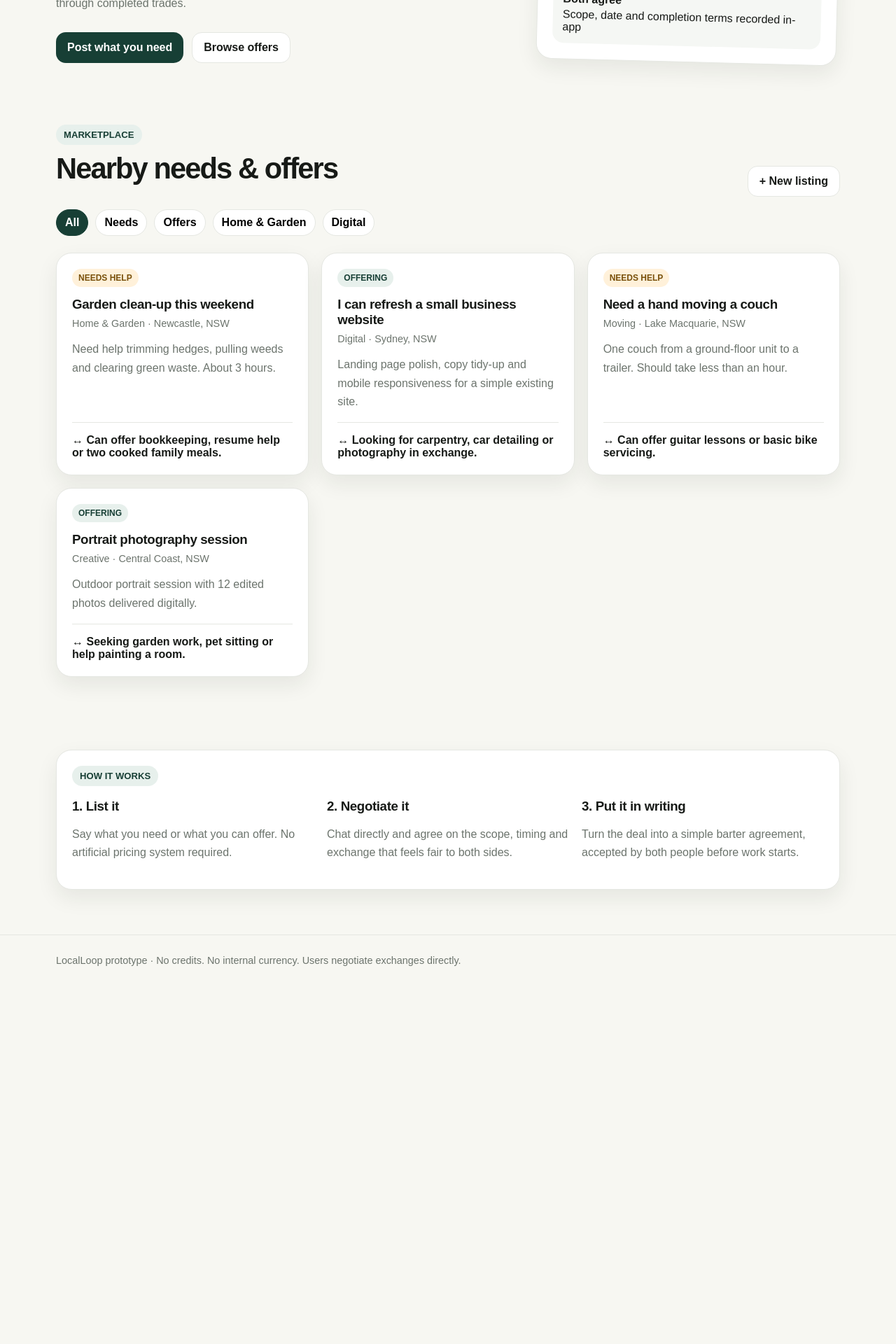
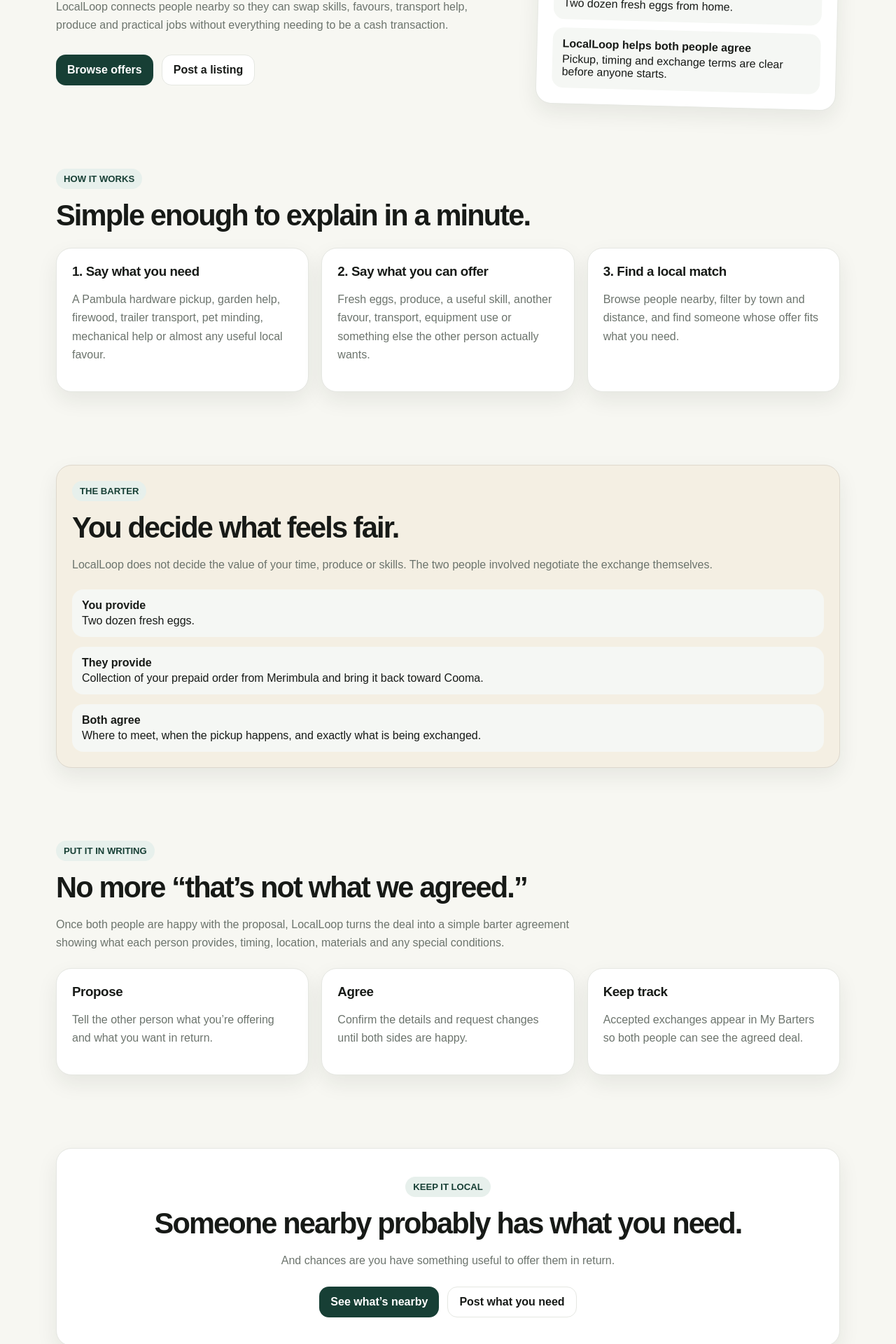
Before and after one commit to ryleycampbell93/LocalLoop, a Next.js app: page / in a window 1280 px wide. Shown: the part 500-2420 px from the top of the page at 70% size. Before the commit the page ends 1928 px from the top, so only its background shows below. Built offline with nearby package versions, Linux system fonts and the light colour scheme.

Commit message:
Add scrolling homepage explainer

```diff
--- a/app/page.tsx
+++ b/app/page.tsx
@@ -1,49 +1,210 @@
 import Link from "next/link";
-import ListingCard from "@/components/ListingCard";
-import { listings } from "@/lib/data";
 
 export default function Home() {
   return (
     <main>
       <section className="container hero">
         <div>
-          <span className="eyebrow">OLD-SCHOOL BARTER, BUILT FOR NOW</span>
+          <span className="eyebrow">LOCAL HELP. LOCAL TRADES.</span>
+
           <h1>Trade what you can do for what you need.</h1>
-          <p>Find people nearby, negotiate a fair exchange, put the deal in writing, and build reputation through completed trades.</p>
+
+          <p>
+            LocalLoop connects people nearby so they can swap skills, favours,
+            transport help, produce and practical jobs without everything
+            needing to be a cash transaction.
+          </p>
+
           <div className="hero-actions">
-            <Link className="btn" href="/post">Post what you need</Link>
-            <Link className="btn secondary" href="/browse">Browse offers</Link>
+            <Link className="btn" href="/browse">
+              Browse offers
+            </Link>
+
+            <Link className="btn secondary" href="/post">
+              Post a listing
+            </Link>
           </div>
         </div>
+
         <div className="card hero-card">
-          <span className="badge need">EXAMPLE BARTER</span>
-          <h2 style={{marginTop:14}}>Garden work ↔ Website help</h2>
+          <span className="badge offer">REAL LOCAL EXAMPLE</span>
+
+          <h2 style={{ marginTop: 14 }}>
+            Merimbula pickup ↔ two dozen fresh eggs
+          </h2>
+
           <div className="swap">
-            <div className="swap-row"><strong>Maya provides</strong>3 hours of garden clean-up assistance</div>
-            <div className="swap-row"><strong>Riley provides</strong>Landing-page refresh and mobile tidy-up</div>
-            <div className="swap-row"><strong>Both agree</strong>Scope, date and completion terms recorded in-app</div>
+            <div className="swap-row">
+              <strong>Someone is already travelling inland</strong>
+              They collect your prepaid Click & Collect order in Merimbula.
+            </div>
+
+            <div className="swap-row">
+              <strong>You offer something useful in return</strong>
+              Two dozen fresh eggs from home.
+            </div>
+
+            <div className="swap-row">
+              <strong>LocalLoop helps both people agree</strong>
+              Pickup, timing and exchange terms are clear before anyone starts.
+            </div>
           </div>
         </div>
       </section>
 
-      <section id="browse" className="container section">
-        <div className="section-head">
-          <div><span className="eyebrow">MARKETPLACE</span><h2 style={{marginTop:10}}>Nearby needs & offers</h2></div>
-          <Link className="btn secondary" href="/post">+ New listing</Link>
+      <section className="container section">
+        <span className="eyebrow">HOW IT WORKS</span>
+
+        <h2 style={{ marginTop: 14 }}>
+          Simple enough to explain in a minute.
+        </h2>
+
+        <div className="grid" style={{ marginTop: 22 }}>
+          <div className="card">
+            <h3>1. Say what you need</h3>
+            <p>
+              A Pambula hardware pickup, garden help, firewood, trailer
+              transport, pet minding, mechanical help or almost any useful
+              local favour.
+            </p>
+          </div>
+
+          <div className="card">
+            <h3>2. Say what you can offer</h3>
+            <p>
+              Fresh eggs, produce, a useful skill, another favour, transport,
+              equipment use or something else the other person actually wants.
+            </p>
+          </div>
+
+          <div className="card">
+            <h3>3. Find a local match</h3>
+            <p>
+              Browse people nearby, filter by town and distance, and find someone
+              whose offer fits what you need.
+            </p>
+          </div>
         </div>
-        <div className="filterbar">
-          <button className="pill active">All</button><button className="pill">Needs</button><button className="pill">Offers</button><button className="pill">Home & Garden</button><button className="pill">Digital</button>
-        </div>
-        <div className="grid">{listings.map((item) => <ListingCard key={item.id} item={item} />)}</div>
       </section>
 
       <section className="container section">
-        <div className="card">
-          <span className="eyebrow">HOW IT WORKS</span>
-          <div className="grid" style={{marginTop:18}}>
-            <div><h3>1. List it</h3><p>Say what you need or what you can offer. No artificial pricing system required.</p></div>
-            <div><h3>2. Negotiate it</h3><p>Chat directly and agree on the scope, timing and exchange that feels fair to both sides.</p></div>
-            <div><h3>3. Put it in writing</h3><p>Turn the deal into a simple barter agreement, accepted by both people before work starts.</p></div>
+        <div
+          className="card"
+          style={{
+            background: "#f4efe3",
+            border: "1px solid #ded8cd",
+          }}
+        >
+          <span className="eyebrow">THE BARTER</span>
+
+          <h2 style={{ marginTop: 14 }}>
+            You decide what feels fair.
+          </h2>
+
+          <p>
+            LocalLoop does not decide the value of your time, produce or skills.
+            The two people involved negotiate the exchange themselves.
+          </p>
+
+          <div
+            style={{
+              display: "grid",
+              gap: 14,
+              marginTop: 22,
+            }}
+          >
+            <div className="swap-row">
+              <strong>You provide</strong>
+              Two dozen fresh eggs.
+            </div>
+
+            <div className="swap-row">
+              <strong>They provide</strong>
+              Collection of your prepaid order from Merimbula and bring it back
+              toward Cooma.
+            </div>
+
+            <div className="swap-row">
+              <strong>Both agree</strong>
+              Where to meet, when the pickup happens, and exactly what is being
+              exchanged.
+            </div>
+          </div>
+        </div>
+      </section>
+
+      <section className="container section">
+        <span className="eyebrow">PUT IT IN WRITING</span>
+
+        <h2 style={{ marginTop: 14 }}>
+          No more “that’s not what we agreed.”
+        </h2>
+
+        <p style={{ maxWidth: 760 }}>
+          Once both people are happy with the proposal, LocalLoop turns the deal
+          into a simple barter agreement showing what each person provides,
+          timing, location, materials and any special conditions.
+        </p>
+
+        <div className="grid" style={{ marginTop: 22 }}>
+          <div className="card">
+            <h3>Propose</h3>
+            <p>
+              Tell the other person what you’re offering and what you want in
+              return.
+            </p>
+          </div>
+
+          <div className="card">
+            <h3>Agree</h3>
+            <p>
+              Confirm the details and request changes until both sides are happy.
+            </p>
+          </div>
+
+          <div className="card">
+            <h3>Keep track</h3>
+            <p>
+              Accepted exchanges appear in My Barters so both people can see the
+              agreed deal.
+            </p>
+          </div>
+        </div>
+      </section>
+
+      <section className="container section">
+        <div
+          className="card"
+          style={{
+            textAlign: "center",
+            padding: "2.5rem 1.5rem",
+          }}
+        >
+          <span className="eyebrow">KEEP IT LOCAL</span>
+
+          <h2 style={{ marginTop: 14 }}>
+            Someone nearby probably has what you need.
+          </h2>
+
+          <p style={{ maxWidth: 680, margin: "0 auto 1.5rem" }}>
+            And chances are you have something useful to offer them in return.
+          </p>
+
+          <div
+            style={{
+              display: "flex",
+              gap: 12,
+              justifyContent: "center",
+              flexWrap: "wrap",
+            }}
+          >
+            <Link className="btn" href="/browse">
+              See what’s nearby
+            </Link>
+
+            <Link className="btn secondary" href="/post">
+              Post what you need
+            </Link>
           </div>
         </div>
       </section>
```
